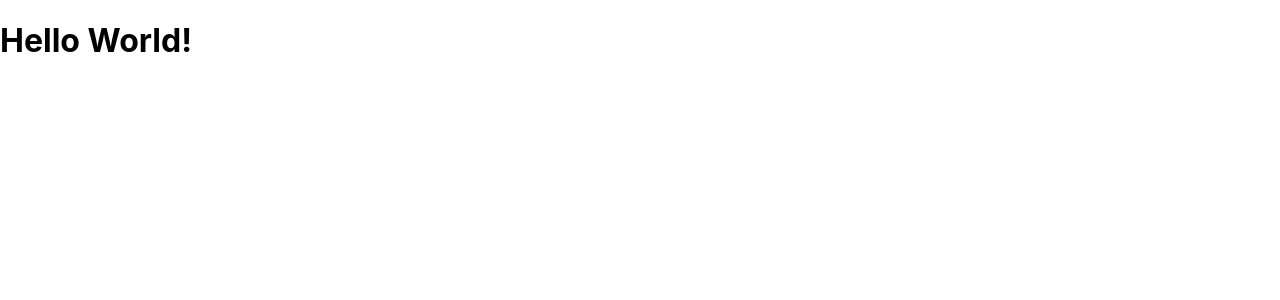
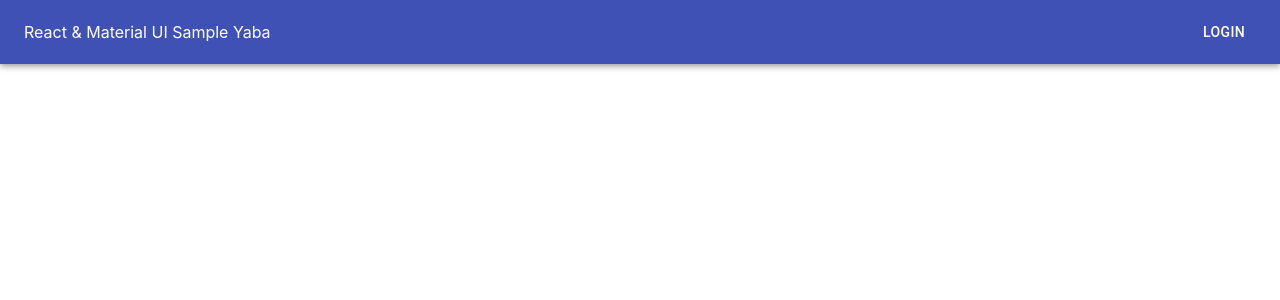
Before and after one commit to PhillipNguyen1/JobsTracker, a React (Create React App) app in the folder client/: page / in a window 1280 px wide. Shown: the top 300 px of the page. Built offline with nearby package versions, Linux system fonts and the light colour scheme.

Commit message:
Created a Navbar (ignore the incorrect naming of the branch)

```diff
--- a/client/src/App.js
+++ b/client/src/App.js
@@ -1,11 +1,11 @@
 import React from 'react';
 import './App.css';
-import AppTab from './components/AppTab'
+import Navbar from './components/Navbar'
 
 function App() {
   return (
     <div>
-      <AppTab/>
+      <Navbar/>
 
     </div>
   );
--- a/client/src/components/AppTab.js
+++ /dev/null
@@ -1,50 +0,0 @@
-import React from 'react';
-
-
-const AppTab = () =>{
-
-
-    return(
-        <div>
-            <h1>Hello World!</h1>
-        </div>
-    );
-}
-
-export default AppTab;
-
-// import React from 'react';
-// import AppBar from '@material-ui/core/AppBar';
-// import { makeStyles } from '@material-ui/core/styles';
-// import ToolBar from '@material-ui/core/Toolbar';
-// import Typography from "@material-ui/core/Typography"
-// import Button from '@material-ui/core/Button';
-
-// const useStyles = makeStyles(theme => ({
-//     root: {
-//         flexGrow: 1,
-//       },
-//       title: {
-//         flexGrow: 1,
-//       },
-// }));
-
-// const Navbar = () =>{
-//     const classes = useStyles();
-//     return(
-//         <div className={classes.root}>
-//             <AppBar position="static">
-//                 <ToolBar>
-//                     <Typography variant='title' color='inherit' className={classes.title}>
-//                         React & Material UI Sample Yaba
-//                     </Typography>
-
-
-//                     <Button color="inherit">Login</Button>
-//                 </ToolBar>
-//             </AppBar>
-//         </div>
-//     );
-// }
-
-// export default Navbar;
--- /dev/null
+++ b/client/src/components/Navbar.js
@@ -0,0 +1,35 @@
+import React from 'react';
+import AppBar from '@material-ui/core/AppBar';
+import { makeStyles } from '@material-ui/core/styles';
+import ToolBar from '@material-ui/core/Toolbar';
+import Typography from "@material-ui/core/Typography"
+import Button from '@material-ui/core/Button';
+
+const useStyles = makeStyles(theme => ({
+    root: {
+        flexGrow: 1,
+      },
+      title: {
+        flexGrow: 1,
+      },
+}));
+
+const Navbar = () =>{
+    const classes = useStyles();
+    return(
+        <div className={classes.root}>
+            <AppBar position="static">
+                <ToolBar>
+                    <Typography variant='title' color='inherit' className={classes.title}>
+                        React & Material UI Sample Yaba
+                    </Typography>
+
+
+                    <Button color="inherit">Login</Button>
+                </ToolBar>
+            </AppBar>
+        </div>
+    );
+}
+
+export default Navbar;
```
